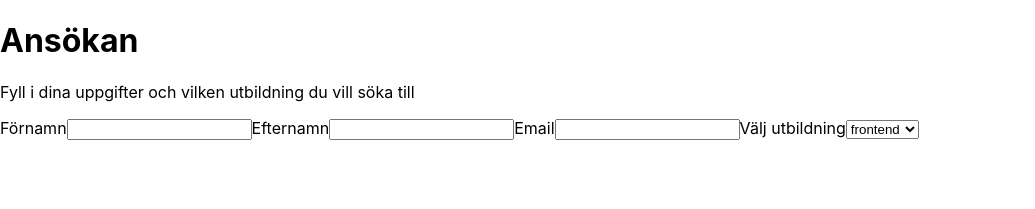
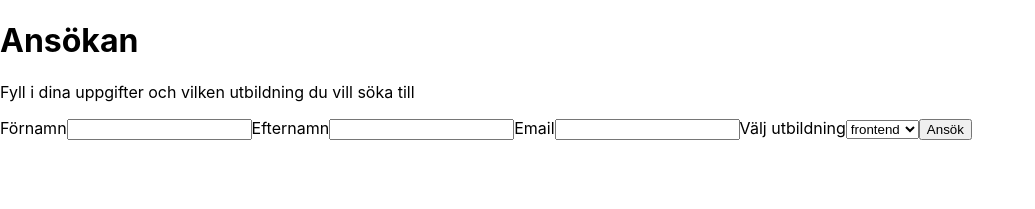
Before and after one commit to abibyama/jensen-project, a React (Create React App) app: page /ansokan in a window 1280 px wide. Shown: the top 209 px of the page, without its empty margins (0-1035 px from the left). Built offline with nearby package versions, Linux system fonts and the light colour scheme.

Commit message:
lade till en Send knapp

```diff
--- a/src/componnents/MA/Ansökan.js
+++ b/src/componnents/MA/Ansökan.js
@@ -32,6 +32,8 @@ const Ansökan = () => {
           <option value="fullstack">fullstack</option>
         </select>
 
+        <input type="submit" value="Ansök"></input>
+
 
       </form>
 
```
